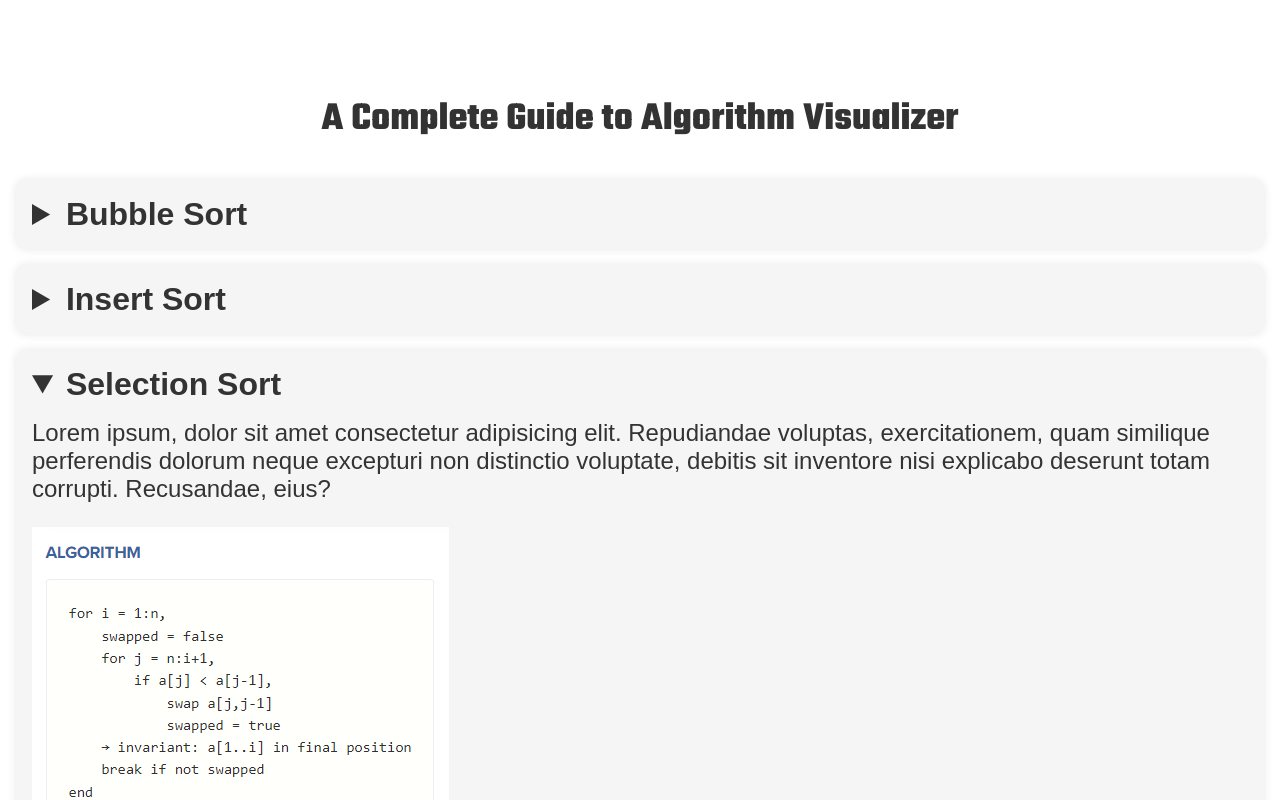
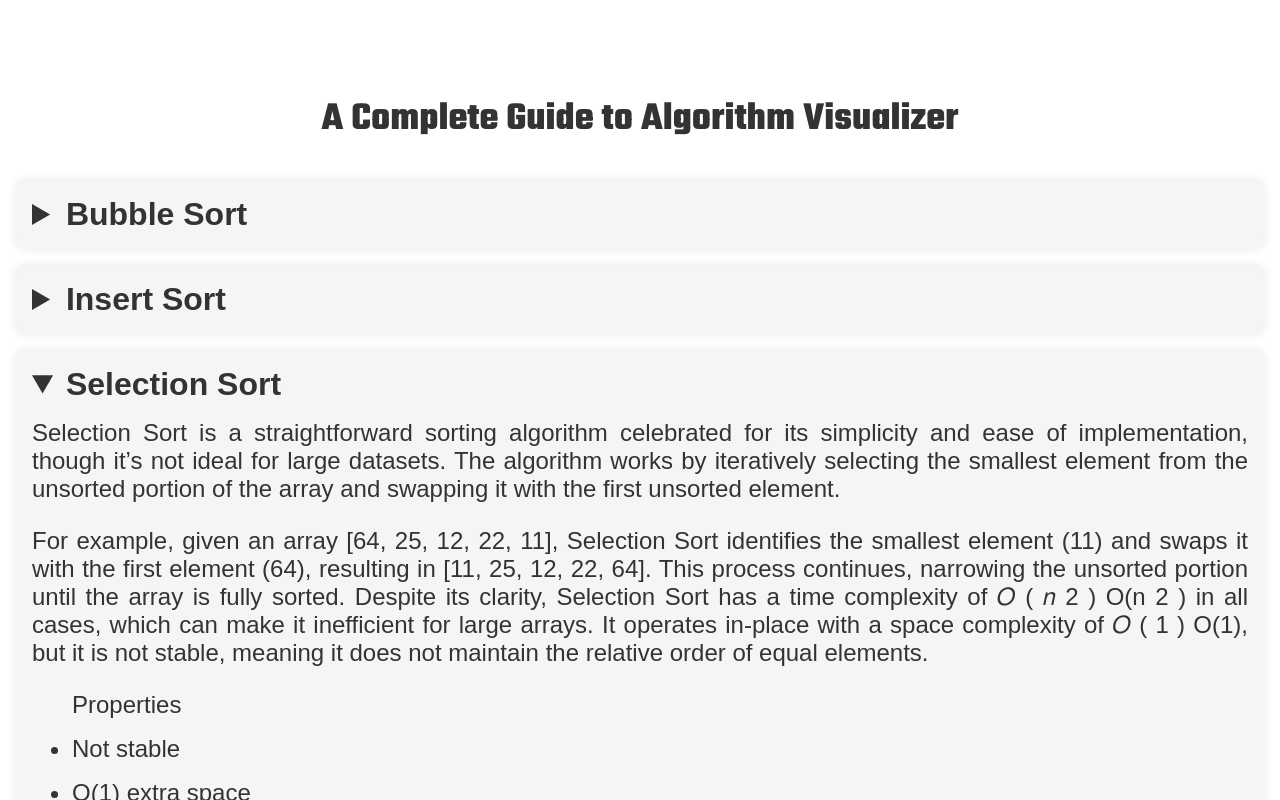
Before and after one commit to Dagimt1/AlgoVision, a React (Create React App) app: page /learnmore in a window 1280 px wide. Both pictures are taken after a click on the heading "Selection Sort". Shown: the top 800 px of the page. Built offline with nearby package versions, Linux system fonts and the light colour scheme; a web font is replaced by a local one.

Commit message:
updated learn more.

```diff
--- a/src/component/learmore/LearnMore.jsx
+++ b/src/component/learmore/LearnMore.jsx
@@ -90,14 +90,34 @@ const LearnMore = () => {
       <details className="summarySort">
         <summary>Selection Sort</summary>
         <p>
-          Lorem ipsum, dolor sit amet consectetur adipisicing elit. Repudiandae
-          voluptas, exercitationem, quam similique perferendis dolorum neque
-          excepturi non distinctio voluptate, debitis sit inventore nisi
-          explicabo deserunt totam corrupti. Recusandae, eius?
+          Selection Sort is a straightforward sorting algorithm celebrated for
+          its simplicity and ease of implementation, though it’s not ideal for
+          large datasets. The algorithm works by iteratively selecting the
+          smallest element from the unsorted portion of the array and swapping
+          it with the first unsorted element.
         </p>
+        <p>
+          For example, given an array [64, 25, 12, 22, 11], Selection Sort
+          identifies the smallest element (11) and swaps it with the first
+          element (64), resulting in [11, 25, 12, 22, 64]. This process
+          continues, narrowing the unsorted portion until the array is fully
+          sorted. Despite its clarity, Selection Sort has a time complexity of 𝑂
+          ( 𝑛 2 ) O(n 2 ) in all cases, which can make it inefficient for large
+          arrays. It operates in-place with a space complexity of 𝑂 ( 1 ) O(1),
+          but it is not stable, meaning it does not maintain the relative order
+          of equal elements.
+        </p>
+        <ul>
+          Properties
+          <li>Not stable</li>
+          <li>O(1) extra space</li>
+          <li>Θ(n2) comparisons</li>
+          <li>Θ(n) swaps</li>
+          <li>Not adaptive</li>
+        </ul>
         <img
           className="learnMoreSortImages"
-          src="./images/BubbleSort.png"
+          src="./images/SelectionSort.png"
           alt="Bubble Sort"
         />
       </details>
--- a/src/component/learmore/learmore.css
+++ b/src/component/learmore/learmore.css
@@ -2,7 +2,6 @@
   display: flex;
   flex-direction: column;
   align-items: center;
-  justify-content: center;
   margin-top: 2rem;
   padding: 2rem;
   border-radius: 10px;
@@ -40,6 +39,8 @@
   font-size: 1.5rem;
   color: #333;
   margin-top: 1rem;
+  text-align: justify;
+
 }
 
 .summarySort {
@@ -61,12 +62,15 @@
   font-size: 1.5rem;
   color: #333;
   margin-top: 1rem;
+  text-align: justify;
+
 }
 
 .summarySort p {
   font-size: 1.5rem;
   color: #333;
   margin-top: 1rem;
+
 }
 
 .summarySort ul {
@@ -79,6 +83,8 @@
   font-size: 1.5rem;
   color: #333;
   margin-top: 1rem;
+  text-align: justify;
+
 }
 
 .learnMoreSortImages {
```
Also changed, not shown: public/images/SelectionSort.png (added).
